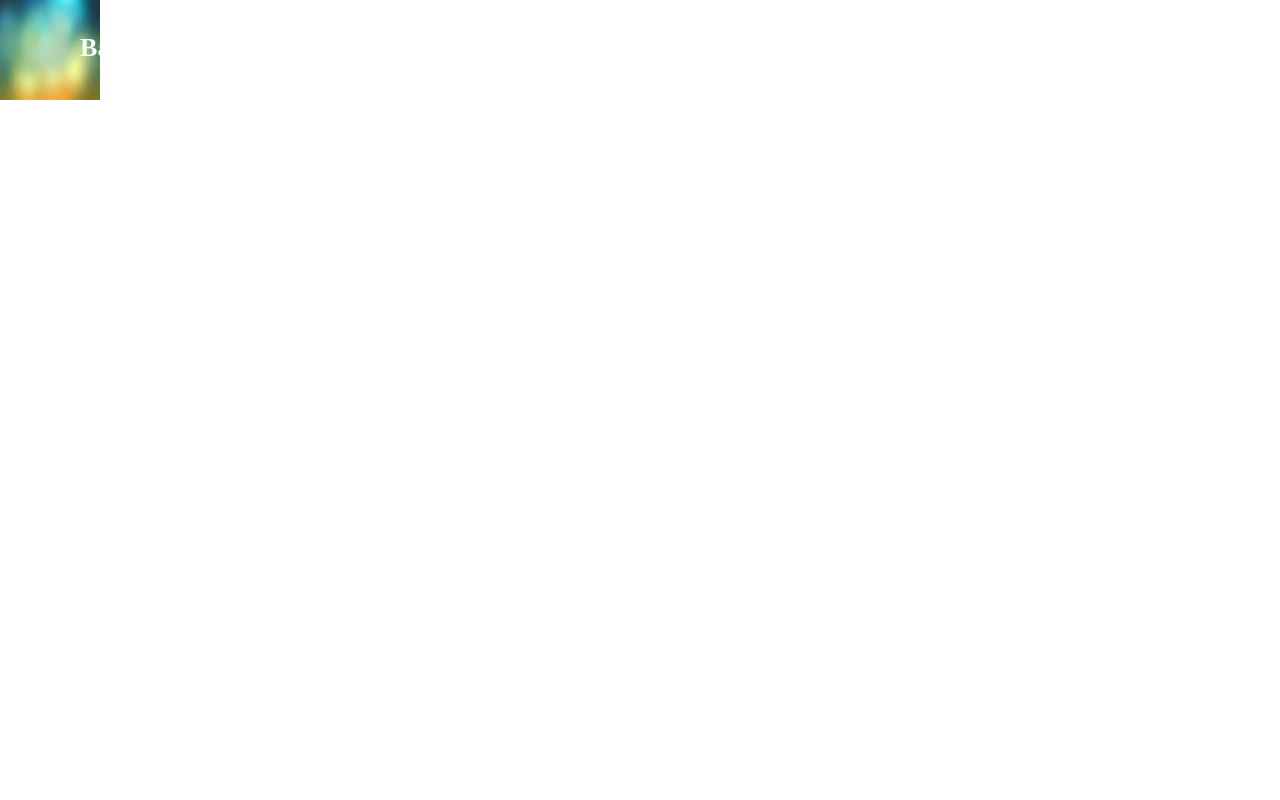
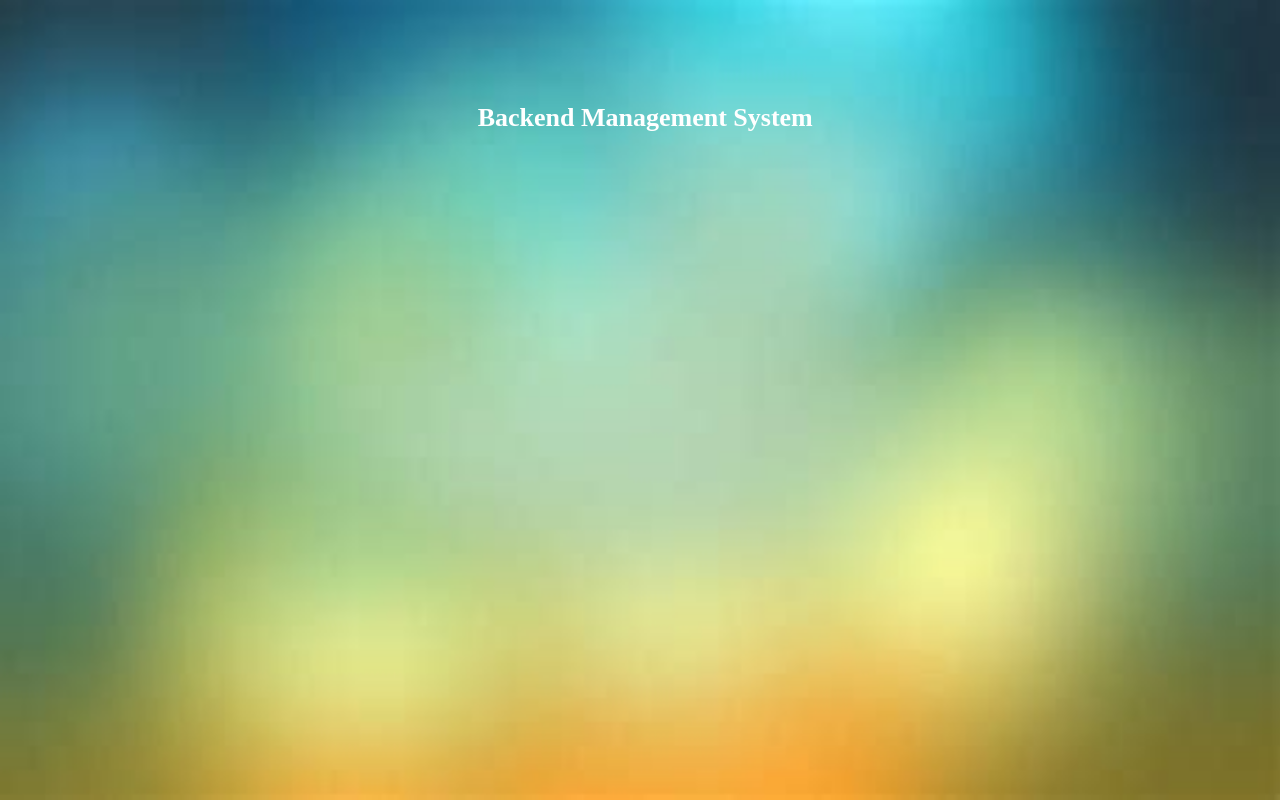
Before and after one commit to easXin/Money_Mangement_Memo, a Vue app in the folder client/: page /register in a window 1280 px wide. Built offline with nearby package versions, Linux system fonts and the light colour scheme.

Commit message:
confg error 404 page

```diff
--- a/client/public/index.html
+++ b/client/public/index.html
@@ -3,10 +3,10 @@
   <head>
     <meta charset="utf-8">
     <meta http-equiv="X-UA-Compatible" content="IE=edge">
-    <meta name="viewport" content="width=device-width,initial-scale=1.0">
+    <meta name="viewport" content="width=device-width, initial-scale=1.0, user-scalable=no">
     <link rel="icon" href="<%= BASE_URL %>favicon.ico">
     <title><%= htmlWebpackPlugin.options.title %></title>
-    <link rel="stylesheet" href="css/reset.css">
+    <link rel="stylesheet" href="./css/reset.css">
   </head>
   <body>
     <noscript>
--- a/client/src/router.js
+++ b/client/src/router.js
@@ -2,7 +2,7 @@ import Vue from "vue";
 import Router from "vue-router";
 import Index from "./views/Index.vue";
 import Register from "./views/Register.vue";
-
+import NotFound from "./views/404.vue";
 Vue.use(Router);
 
 export default new Router({
@@ -23,5 +23,10 @@ export default new Router({
         name: "register",
         component: Register
     },
+    {
+        path: "*",
+        name: "/404",
+        component:NotFound
+    }
   ],
 });
--- a/client/src/views/Register.vue
+++ b/client/src/views/Register.vue
@@ -3,7 +3,7 @@
         <section class="form_container">
             <div class="manage_tip">
                 <span class="title">
-                    Backend management system
+                    Backend Management System
                 </span>
             </div>
         </section>
@@ -11,16 +11,16 @@
 </template>
 <script>
     export default {
-        name: "index",
+        name: "register",
         components:{}
     };
 </script>
 
-<style>
+<style scoped>
     .register{
         position: relative;
-    width:100px;
-    height:100px;
+        width:100%;
+        height:100%;
         background:url('../assets/bg.jpg') no-repeat center center;
         background-size:100% 100%;
     }
```
Also changed, not shown: client/src/assets/404.gif. Lines whose indentation alone changed are shown as unchanged.
